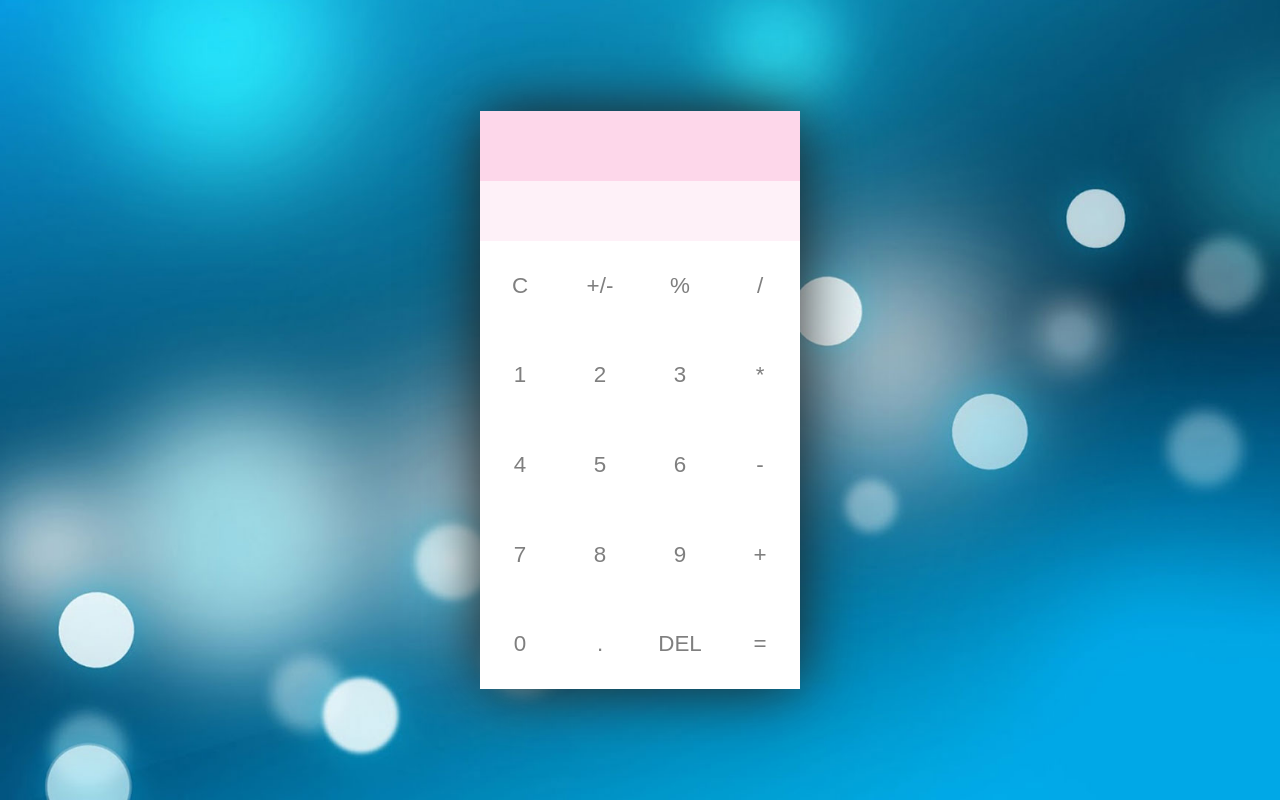
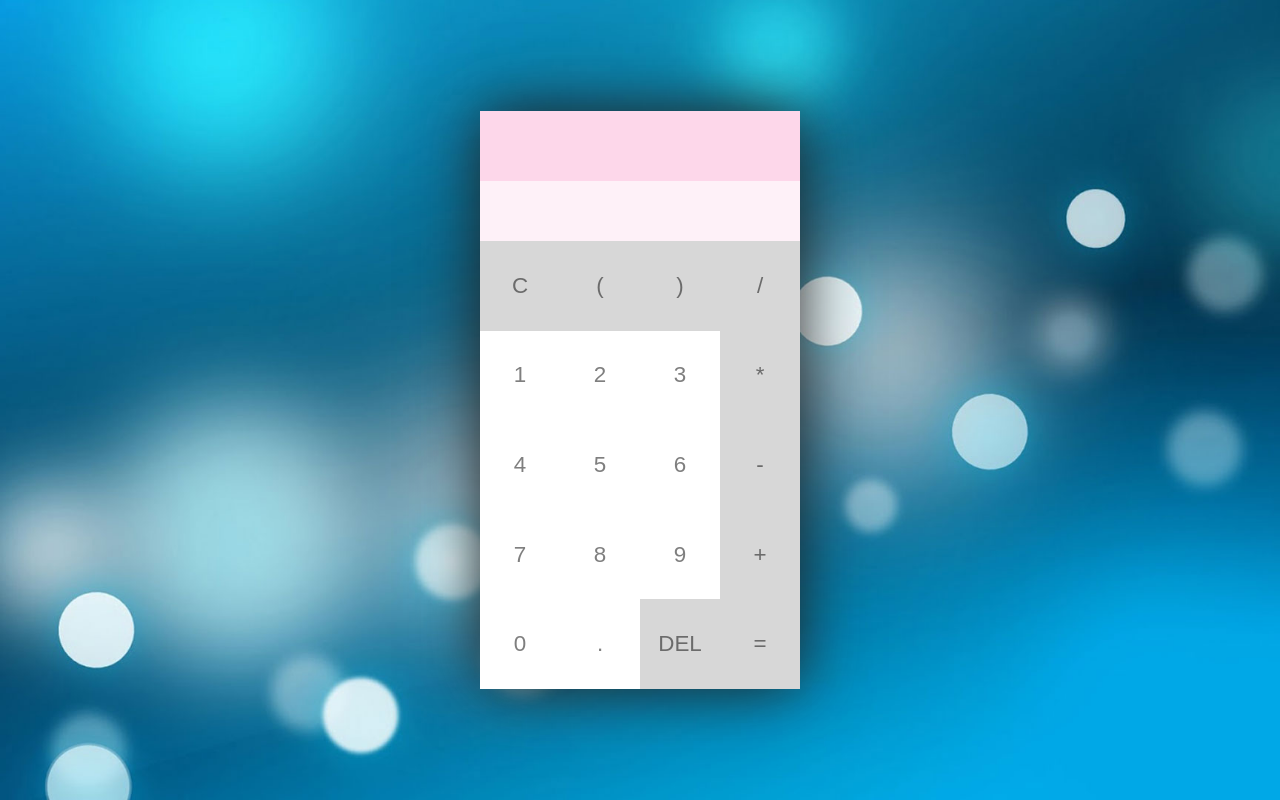
Before and after one commit to adamwojnicki/react-calculator, a React app: page / in a window 1280 px wide. Built offline with nearby package versions, Linux system fonts and the light colour scheme; a web font is replaced by a local one.

Commit message:
Minor refactoring

```diff
--- a/src/Calculator.js
+++ b/src/Calculator.js
@@ -33,10 +33,6 @@ class Calculator extends React.Component {
         )
     }
 
-    handlePlusMinus() {
-        console.log('plusminus')
-    }
-
     handleDEL() {
         this.setState(
             {
@@ -51,8 +47,8 @@ class Calculator extends React.Component {
                 <Input input={this.state.input} output={this.state.output} />
                 <div className='calculator__keypad'>
                     <ClearKey handleClear={() => this.setState({input: '', output: ''})}>C</ClearKey>
-                    <Key handleClick={this.handlePlusMinus}>+/-</Key>
-                    <Key handleClick={this.handleInput}>%</Key>
+                    <Key handleClick={this.handleInput}>(</Key>
+                    <Key handleClick={this.handleInput}>)</Key>
                     <Key handleClick={this.handleInput}>/</Key>
                     <Key handleClick={this.handleInput}>1</Key>
                     <Key handleClick={this.handleInput}>2</Key>
--- a/src/Calculator.scss
+++ b/src/Calculator.scss
@@ -44,10 +44,10 @@
             color: $light-txt;
             background: $light-bg;
             cursor: pointer;
-            .key--operator {
-                background: $darkgrey-bg;
-                color: $darkgrey-txt;
-            }
+        }
+        .key--operator {
+            background: $darkgrey-bg;
+            color: $darkgrey-txt;
         }
     }
 }
--- a/src/components/ClearKey.js
+++ b/src/components/ClearKey.js
@@ -2,7 +2,7 @@ import React from 'react';
 
 const ClearKey = props => (
     <div
-        className='calculator__keypad__key operator'
+        className='calculator__keypad__key key--operator'
         onClick={() => props.handleClear()}
     >
         {props.children}
--- a/src/components/Key.js
+++ b/src/components/Key.js
@@ -6,7 +6,7 @@ const isKeyOperator = val => {
 
 const Key = props => (
     <div
-        className={`calculator__keypad__key ${isKeyOperator(props.children) ? '' : 'key--operator'}`}
+        className={`calculator__keypad__key ${isKeyOperator(props.children) ? null : 'key--operator'}`}
         onClick={() => props.handleClick(props.children)}
     >
         {props.children}
```
